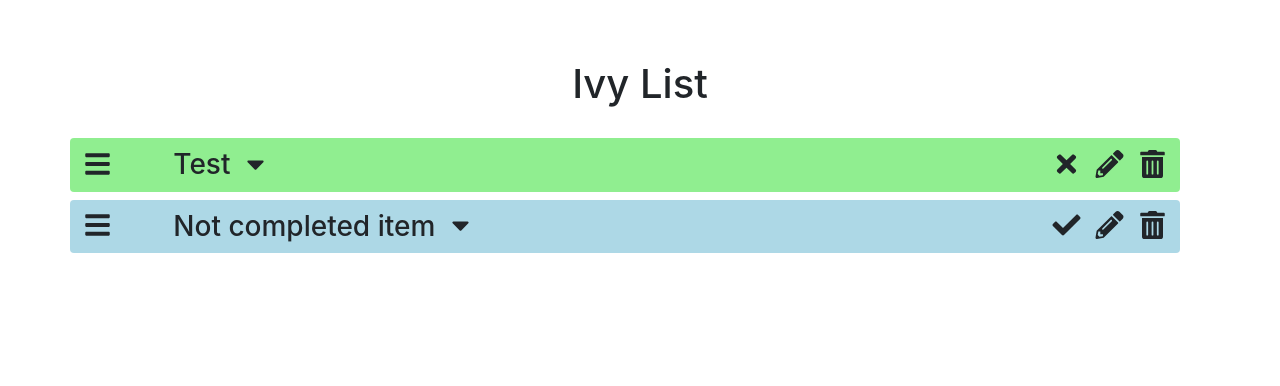
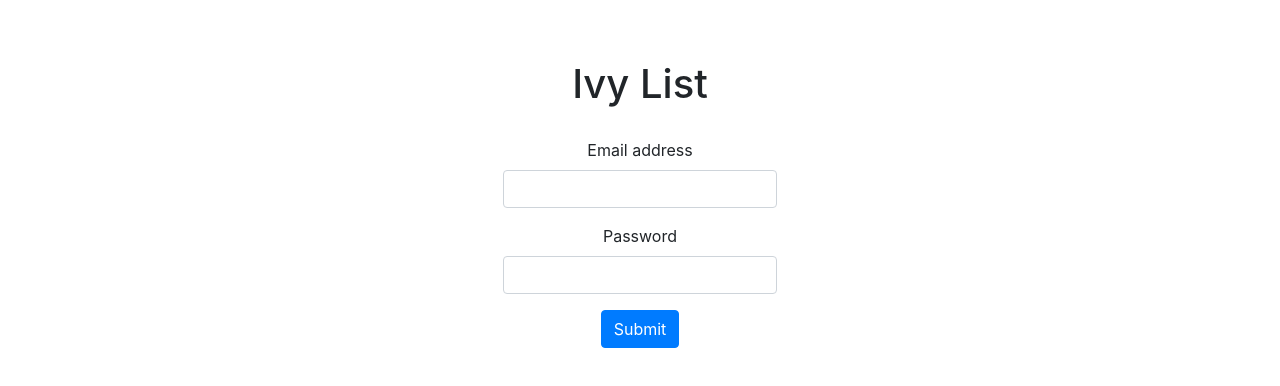
Before and after one commit to TobySuch/ivy-list, a Vue app in the folder frontend/: page / in a window 1280 px wide. Shown: the top 386 px of the page. Built offline with nearby package versions, Linux system fonts and the light colour scheme.

Commit message:
Add login form component

```diff
--- a/frontend/src/App.vue
+++ b/frontend/src/App.vue
@@ -1,17 +1,19 @@
 <template>
   <div id="app" class="text-center container">
     <h1 id="title">Ivy List</h1>
-    <ToDoItem v-for="item in current_list.todo_items" :key="item.id" :item="item"/>
+    <LoginForm />
   </div>
 </template>
 
 <script>
-import ToDoItem from './components/ToDoItem.vue'
+//import ToDoItem from './components/ToDoItem.vue'
+import LoginForm from './components/LoginForm.vue'
 
 export default {
   name: 'App',
   components: {
-    ToDoItem
+//    ToDoItem,
+    LoginForm
   },
   data(){
     return {
@@ -54,4 +56,8 @@
 #title {
   margin-bottom: 30px;
 }
+
+.form {
+  display: inline-block;
+}
 </style>
--- /dev/null
+++ b/frontend/src/components/LoginForm.vue
@@ -0,0 +1,40 @@
+<template>
+  <div class="form">
+    <form action="#">
+      <div class="form-group">
+        <label for="emailInput">Email address</label>
+        <input type="email" class="form-control" id="emailInput" v-model="email">
+      </div>
+      <div class="form-group">
+        <label for="passwordInput">Password</label>
+        <input type="password" class="form-control" id="passwordInput" v-model="password">
+      </div>
+      <button type="submit" class="btn btn-primary" @click="login();">Submit</button>
+    </form>
+  </div>
+</template>
+
+<script>
+export default {
+  name: 'LoginForm',
+  props: {
+  },
+  data: function () {
+    return {
+      email: "",
+      password: ""
+    }
+  },
+  methods: {
+    login: function() {
+      console.log("Login placeholder");
+    }
+  }
+}
+</script>
+
+<style scoped>
+  .form {
+    max-width: 60%;
+  }
+</style>
```
